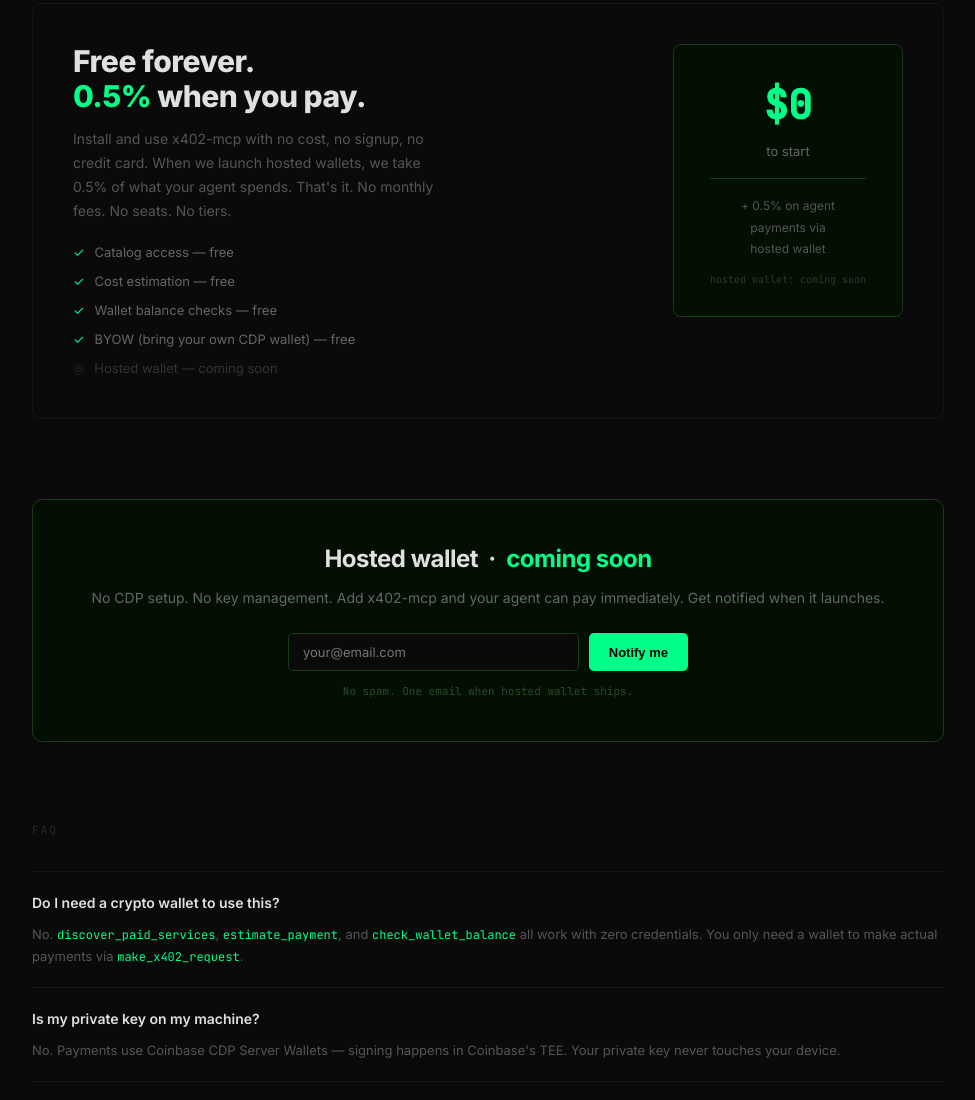
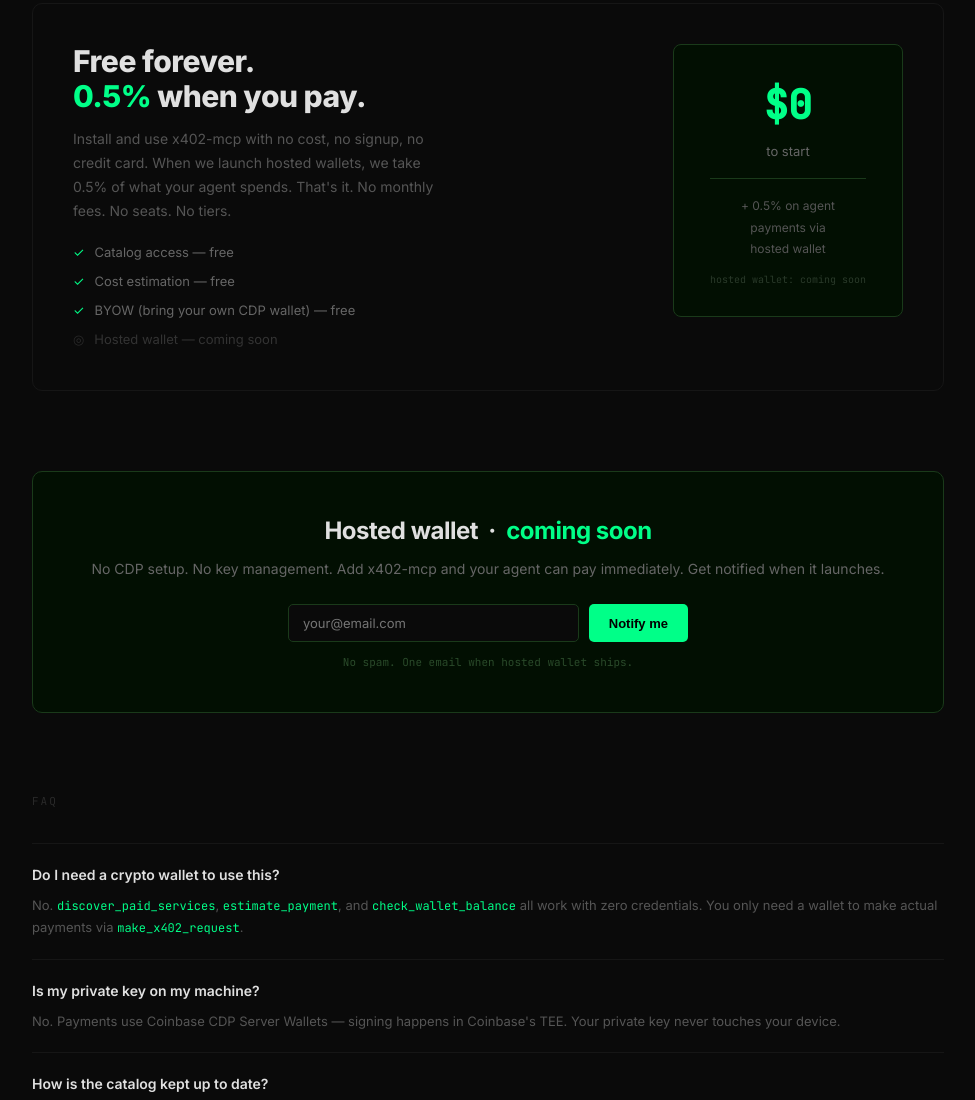
Before and after one commit to nullbuilds-ai/x402-mcp, a website: page site/index.html in a window 1280 px wide. Shown: the part 1816-2916 px from the top of the page, without its empty margins (152-1127 px from the left). Drawn offline with Linux system fonts and the light colour scheme.

Commit message:
fix: remove extra pricing feature not in spec

```diff
--- a/site/index.html
+++ b/site/index.html
@@ -326,8 +326,7 @@
       <div class="pricing-features">
         <div class="pricing-feature"><span class="check">✓</span><span>Catalog access — free</span></div>
         <div class="pricing-feature"><span class="check">✓</span><span>Cost estimation — free</span></div>
-        <div class="pricing-feature"><span class="check">✓</span><span>Wallet balance checks — free</span></div>
-        <div class="pricing-feature"><span class="check">✓</span><span>BYOW (bring your own CDP wallet) — free</span></div>
+<div class="pricing-feature"><span class="check">✓</span><span>BYOW (bring your own CDP wallet) — free</span></div>
         <div class="pricing-feature"><span class="soon">◎</span><span class="dim">Hosted wallet — coming soon</span></div>
       </div>
     </div>
```
